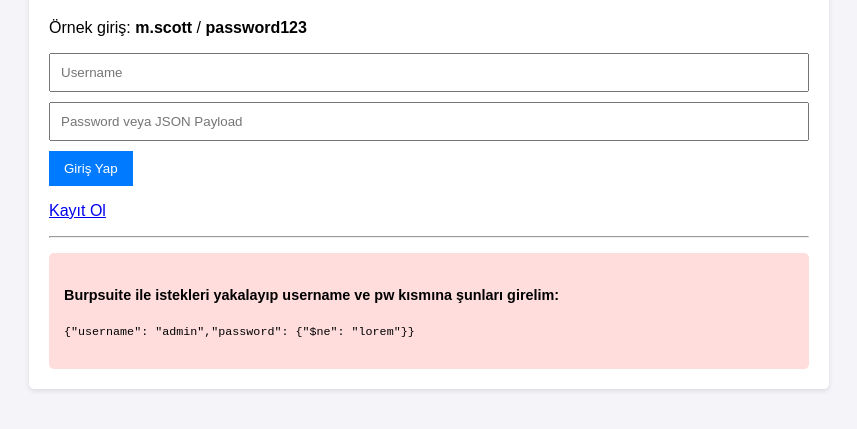
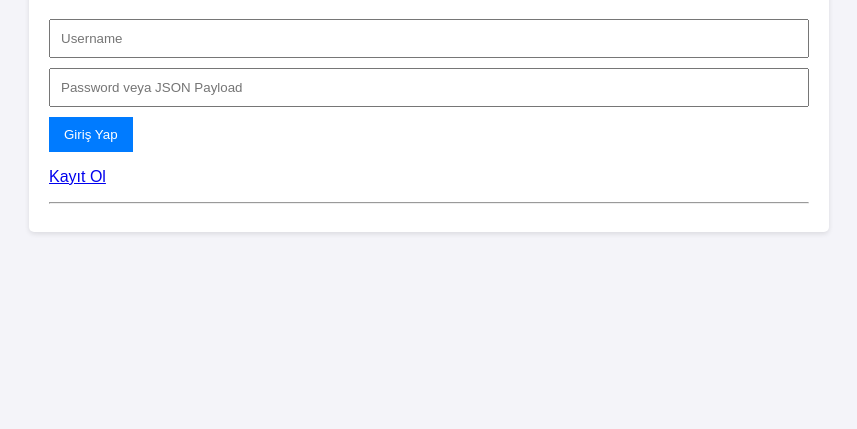
Before and after one commit to dogukanma/docker_practice, a website: page public/index.html in a window 1280 px wide. Shown: the part 101-530 px from the top of the page, without its empty margins (211-1068 px from the left). Drawn offline with Linux system fonts and the light colour scheme.

Commit message:
cleaned index.html

```diff
--- a/public/index.html
+++ b/public/index.html
@@ -11,17 +11,16 @@
 
   <div id="login-section" class="section">
     <h1>Giriş Yap</h1>
-    <p>Örnek giriş: <b>m.scott</b> / <b>password123</b></p>
     <input type="text" id="login-user" placeholder="Username">
     <input type="text" id="login-pass" placeholder="Password veya JSON Payload">
     <button onclick="login()">Giriş Yap</button>
     <p><a href="#" onclick="toggleRegister()">Kayıt Ol</a></p>
 
     <hr>
-    <div style="background: #ffdddd; padding: 15px; border-radius: 5px; font-size: 0.9em; margin-top: 15px;">
+    <!-- <div style="background: #ffdddd; padding: 15px; border-radius: 5px; font-size: 0.9em; margin-top: 15px;">
       <h4>Burpsuite ile istekleri yakalayıp username ve pw kısmına şunları girelim:</h4>
       <p><code>{"username": "admin","password": {"$ne": "lorem"}}</code></p>
-    </div>
+    </div> -->
   </div>
 
   <div id="register-section" class="section hidden">
```
